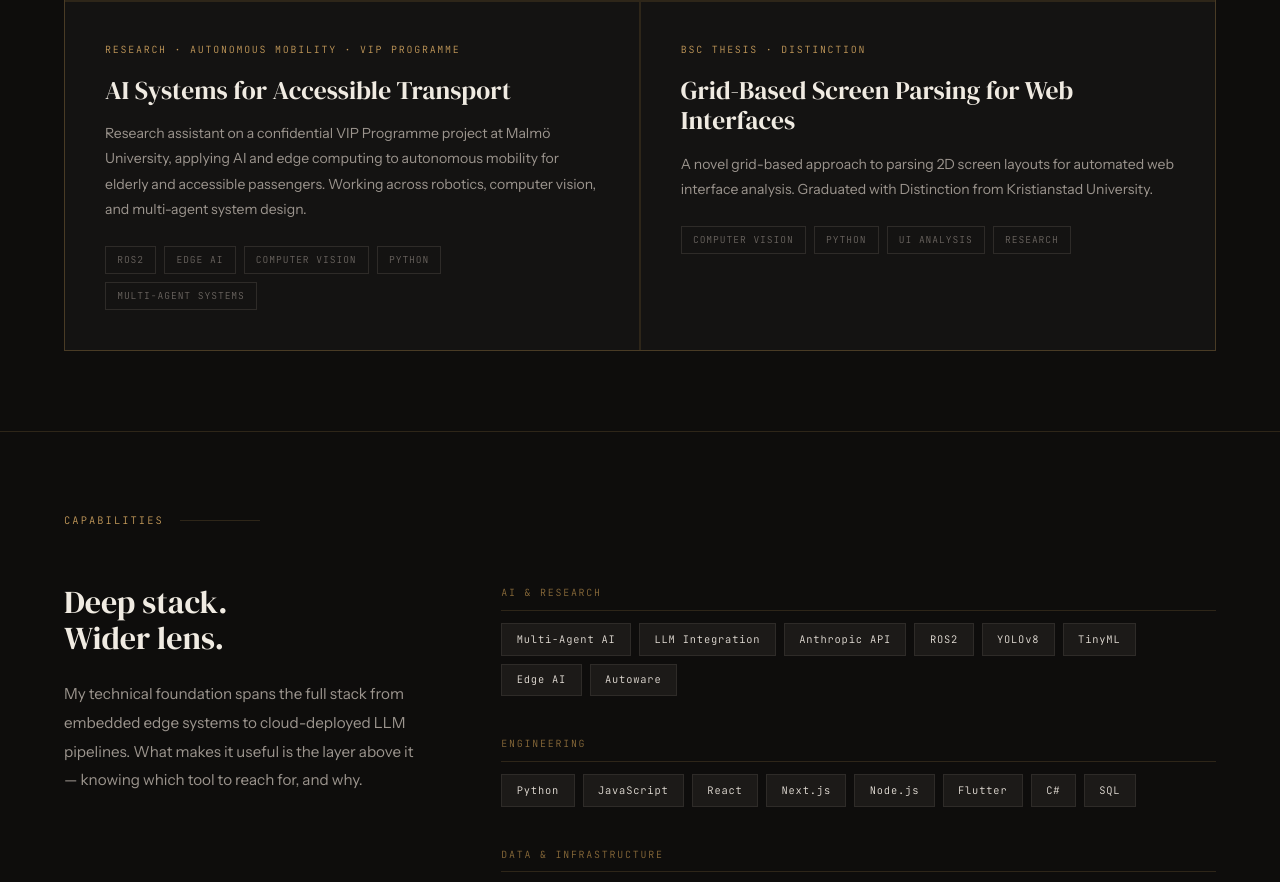
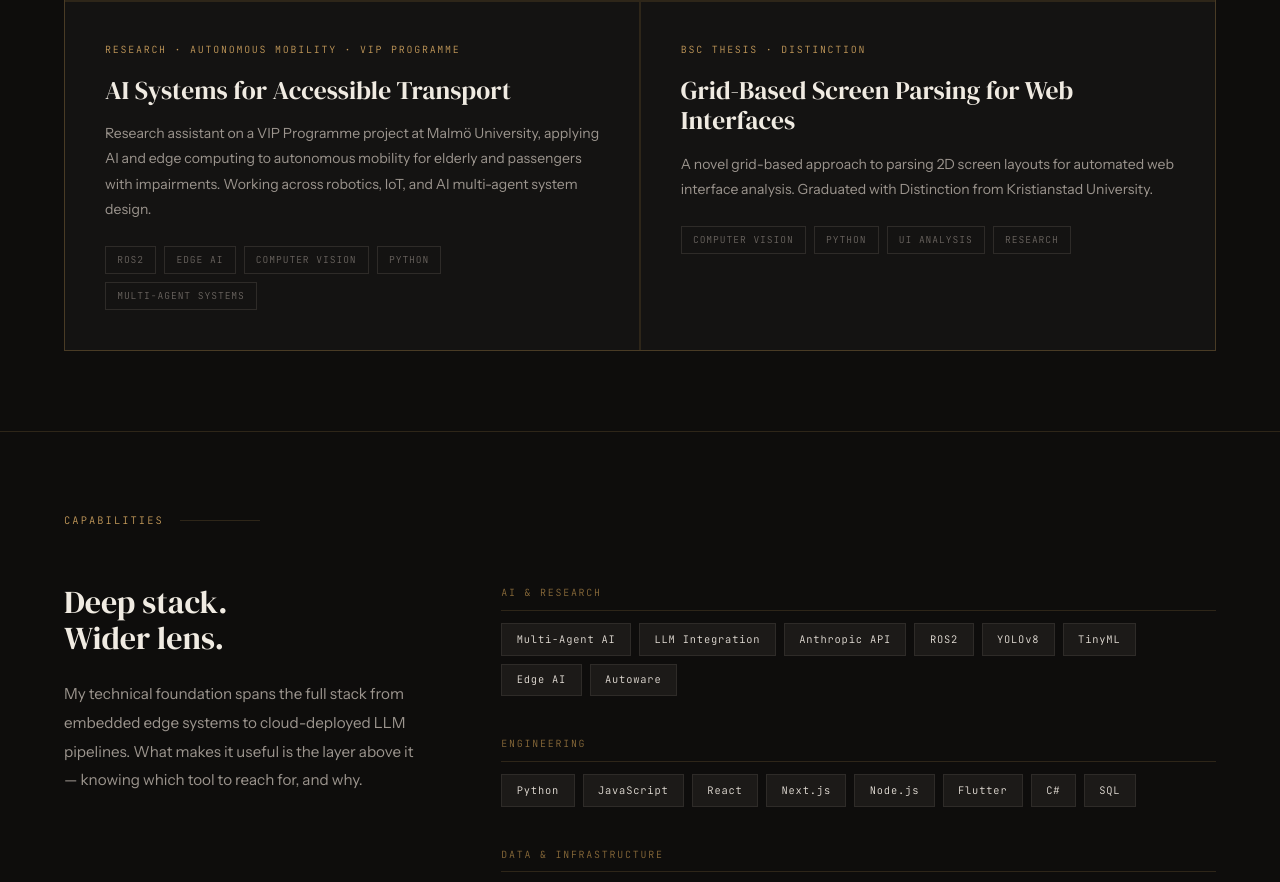
Before and after one commit to sams258/SamFolio-Portfolio-Website, a Next.js app: page / in a window 1280 px wide. Shown: the part 2680-3562 px from the top of the page. Built offline with nearby package versions, Linux system fonts and the light colour scheme.

Commit message:
authored

```diff
--- a/src/app/components/Projects.tsx
+++ b/src/app/components/Projects.tsx
@@ -61,10 +61,9 @@ export default function Projects() {
           </div>
           <h3>AI Systems for Accessible Transport</h3>
           <p>
-            Research assistant on a confidential VIP Programme project at Malmö
+            Research assistant on a VIP Programme project at Malmö
             University, applying AI and edge computing to autonomous mobility for
-            elderly and accessible passengers. Working across robotics, computer
-            vision, and multi-agent system design.
+            elderly and passengers with impairments. Working across robotics, IoT, and AI multi-agent system design.
           </p>
           <div className={styles.meta}>
             {project2Tags.map((t) => (
```
